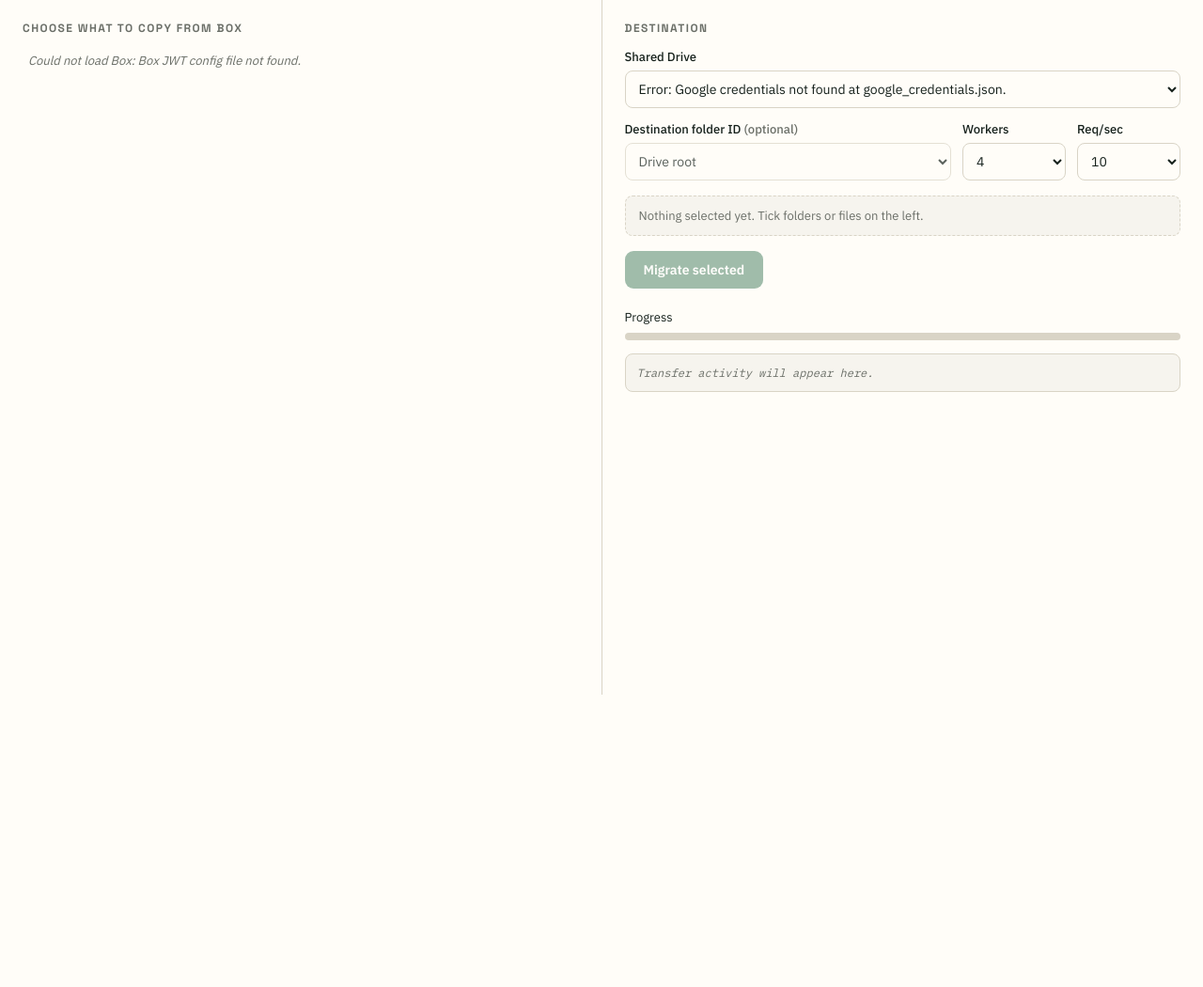
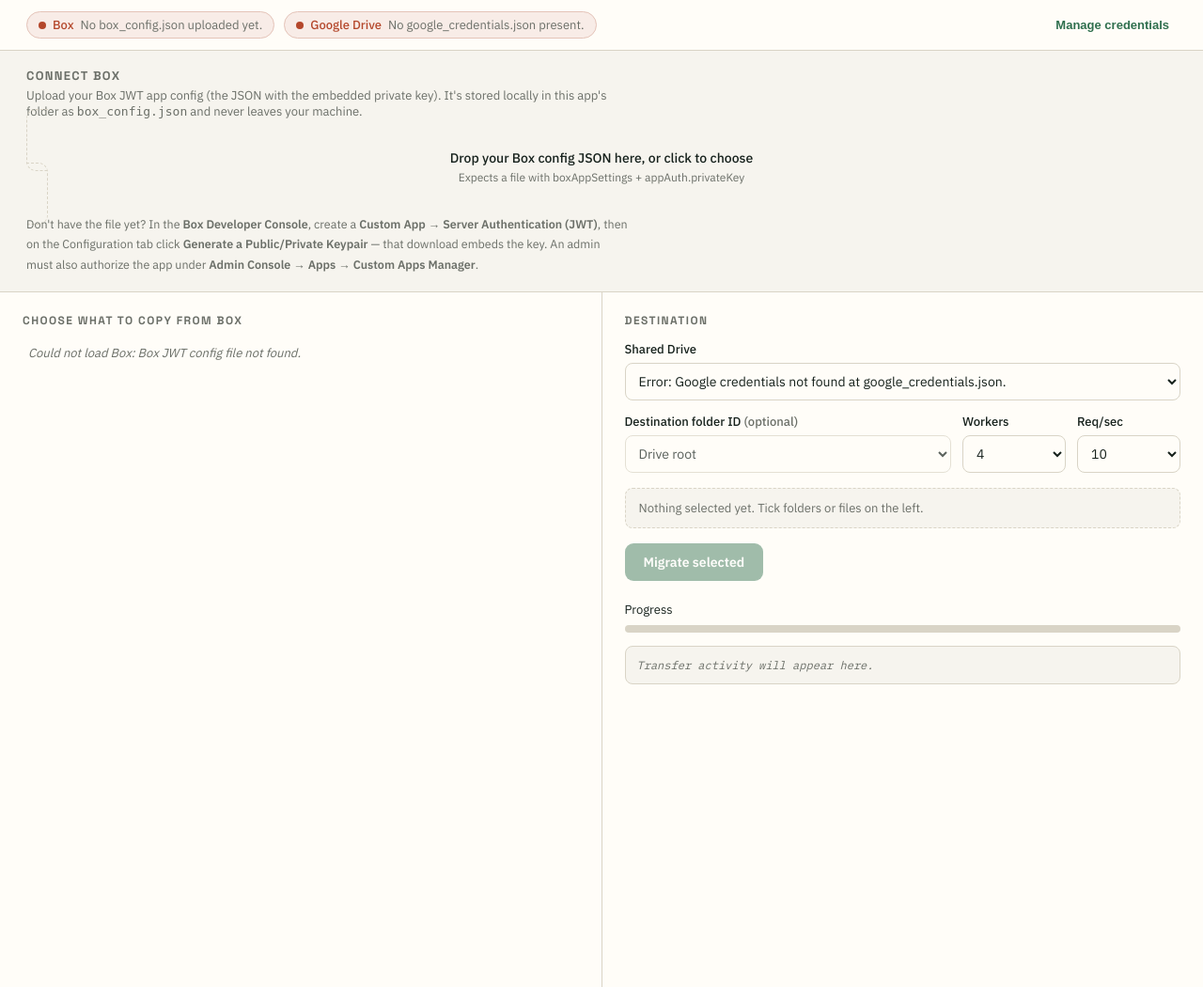
Before and after one commit to angeleenmcw/box-to-gdrive, a Flask app: page / in a window 1280 px wide. Shown: the part 67-1117 px from the top of the page at 94% size. Before the commit the page ends 806 px from the top, so only its background shows below. Run offline with Flask 3, Linux system fonts and the light colour scheme.

Commit message:
Add in-app credential upload and connection status panel

```diff
--- a/webapp/app.py
+++ b/webapp/app.py
@@ -49,9 +49,95 @@ def drive_client():
         return _drive
 
 
+def _validate_box_config(data):
+    """Check that an uploaded Box JWT config has the required key material.
+    Returns (ok, message)."""
+    try:
+        cfg = json.loads(data)
+    except (ValueError, TypeError):
+        return False, "File is not valid JSON."
+    settings = cfg.get("boxAppSettings")
+    if not isinstance(settings, dict):
+        return False, "Missing 'boxAppSettings'. This doesn't look like a Box JWT config."
+    if not settings.get("clientID") or not settings.get("clientSecret"):
+        return False, "Missing clientID / clientSecret in boxAppSettings."
+    app_auth = settings.get("appAuth") or {}
+    if not app_auth.get("privateKey"):
+        return False, ("Missing the private key (boxAppSettings.appAuth.privateKey). "
+                       "When creating the app, click 'Generate a Public/Private Keypair' "
+                       "and download that config — it embeds the key.")
+    if not app_auth.get("publicKeyID"):
+        return False, "Missing publicKeyID in appAuth."
+    if not cfg.get("enterpriseID"):
+        return False, "Missing enterpriseID. Use the config downloaded from the app's Configuration tab."
+    return True, "Config looks complete."
+
+
 @app.route("/")
 def index():
     return render_template("index.html")
+
+
+@app.route("/api/status")
+def api_status():
+    """Report which services are connected, so the UI can show/hide the
+    credential panel."""
+    box_ok, box_msg = False, ""
+    google_ok, google_msg = False, ""
+
+    # Box: file present + valid + client initialises.
+    if os.path.exists(BOX_CONFIG):
+        with open(BOX_CONFIG) as f:
+            ok, msg = _validate_box_config(f.read())
+        if not ok:
+            box_msg = msg
+        else:
+            try:
+                box_client()
+                box_ok = True
+                box_msg = "Connected"
+            except Exception as e:  # noqa: BLE001
+                box_msg = str(e)
+    else:
+        box_msg = "No box_config.json uploaded yet."
+
+    # Google: token cached or credentials present.
+    if os.path.exists(TOKEN_PATH):
+        google_ok, google_msg = True, "Connected"
+    elif os.path.exists(GOOGLE_CREDS):
+        google_msg = "Credentials present — sign-in needed."
+    else:
+        google_msg = "No google_credentials.json present."
+
+    return jsonify({"box": {"ok": box_ok, "message": box_msg},
+                    "google": {"ok": google_ok, "message": google_msg}})
+
+
+@app.route("/api/box/upload-config", methods=["POST"])
+def api_box_upload_config():
+    """Accept a Box JWT config file from the UI, validate it, save it, and
+    reset the cached client so the next call uses the new credentials."""
+    global _box
+    if "file" not in request.files:
+        return jsonify({"ok": False, "error": "No file received."}), 400
+    raw = request.files["file"].read().decode("utf-8", errors="replace")
+    ok, msg = _validate_box_config(raw)
+    if not ok:
+        return jsonify({"ok": False, "error": msg}), 400
+    # Save and reset the client.
+    with open(BOX_CONFIG, "w") as f:
+        f.write(raw)
+    with _lock:
+        _box = None
+    # Try to actually connect and read the root, to surface auth/authorization errors.
+    try:
+        migrator.list_box_folder(box_client(), "0")
+    except Exception as e:  # noqa: BLE001
+        return jsonify({"ok": False, "error":
+                        f"Config saved, but connecting to Box failed: {e}. "
+                        "If this mentions authorization, an admin must approve the "
+                        "app in the Box Admin Console (Apps > Custom Apps Manager)."}), 400
+    return jsonify({"ok": True, "message": "Box connected."})
 
 
 @app.route("/api/box/folder")
--- /dev/null
+++ b/webapp/requirements.txt
@@ -0,0 +1,5 @@
+flask>=3.0
+boxsdk[jwt]>=3.9,<4
+google-api-python-client>=2.100
+google-auth>=2.23
+google-auth-oauthlib>=1.1
--- a/webapp/static/app.js
+++ b/webapp/static/app.js
@@ -261,6 +261,74 @@ function escapeHtml(s) {
     ({ "&": "&amp;", "<": "&lt;", ">": "&gt;", '"': "&quot;", "'": "&#39;" }[c]));
 }
 
+// ---------- Credentials / status ----------
+const chipBox = document.getElementById("chip-box");
+const chipGoogle = document.getElementById("chip-google");
+const drawer = document.getElementById("drawer");
+const dropEl = document.getElementById("drop");
+const credFile = document.getElementById("cred-file");
+const credMsg = document.getElementById("cred-msg");
+document.getElementById("toggle-creds").addEventListener("click", () =>
+  drawer.classList.toggle("open"));
+
+function renderChip(el, label, state) {
+  el.className = "chip " + (state.ok ? "ok" : "bad");
+  el.innerHTML =
+    `<span class="dot"></span>${label}` +
+    `<span class="detail">${escapeHtml(state.message || "")}</span>`;
+}
+
+async function loadStatus() {
+  try {
+    const r = await fetch("/api/status");
+    const s = await r.json();
+    renderChip(chipBox, "Box", s.box);
+    renderChip(chipGoogle, "Google Drive", s.google);
+    // If Box isn't connected, open the drawer so the fix is obvious.
+    if (!s.box.ok) drawer.classList.add("open");
+    return s;
+  } catch (e) {
+    return null;
+  }
+}
+
+async function uploadConfig(file) {
+  credMsg.className = "cred-msg";
+  credMsg.textContent = "Uploading and connecting…";
+  const fd = new FormData();
+  fd.append("file", file);
+  try {
+    const r = await fetch("/api/box/upload-config", { method: "POST", body: fd });
+    const data = await r.json();
+    if (data.ok) {
+      credMsg.className = "cred-msg ok";
+      credMsg.textContent = data.message + " Loading your Box files…";
+      await loadStatus();
+      await loadRoot();           // repopulate the tree now that Box works
+      setTimeout(() => drawer.classList.remove("open"), 1200);
+    } else {
+      credMsg.className = "cred-msg bad";
+      credMsg.textContent = data.error;
+    }
+  } catch (e) {
+    credMsg.className = "cred-msg bad";
+    credMsg.textContent = "Upload failed: " + e.message;
+  }
+}
+
+credFile.addEventListener("change", () => {
+  if (credFile.files[0]) uploadConfig(credFile.files[0]);
+});
+["dragenter", "dragover"].forEach((ev) =>
+  dropEl.addEventListener(ev, (e) => { e.preventDefault(); dropEl.classList.add("drag"); }));
+["dragleave", "drop"].forEach((ev) =>
+  dropEl.addEventListener(ev, (e) => { e.preventDefault(); dropEl.classList.remove("drag"); }));
+dropEl.addEventListener("drop", (e) => {
+  const f = e.dataTransfer.files[0];
+  if (f) uploadConfig(f);
+});
+
 // ---------- boot ----------
+loadStatus();
 loadRoot();
 loadDrives();
--- a/webapp/templates/index.html
+++ b/webapp/templates/index.html
@@ -152,6 +152,57 @@
   .banner.done { background: var(--accent-soft); color: var(--accent); }
   .banner.error { background: #f6e3dd; color: var(--warn); }
 
+  /* Credentials / connection status */
+  .status-bar {
+    display: flex; gap: 10px; flex-wrap: wrap; align-items: center;
+    padding: 12px 28px; border-bottom: 1px solid var(--line);
+    background: var(--panel);
+  }
+  .chip {
+    display: inline-flex; align-items: center; gap: 7px;
+    font-size: 13px; font-weight: 500; padding: 5px 12px;
+    border-radius: 99px; border: 1px solid var(--line);
+  }
+  .chip .dot { width: 8px; height: 8px; border-radius: 50%; flex: none; }
+  .chip.ok { border-color: #bcd8c4; background: var(--accent-soft); color: var(--accent); }
+  .chip.ok .dot { background: var(--accent); }
+  .chip.bad { border-color: #e4c3b8; background: #f8ece7; color: var(--warn); }
+  .chip.bad .dot { background: var(--warn); }
+  .chip .detail { color: var(--muted); font-weight: 400; }
+  .status-bar .spacer { flex: 1; }
+  .link-btn {
+    font-size: 13px; font-weight: 600; color: var(--accent);
+    background: none; border: none; cursor: pointer; padding: 5px 8px;
+  }
+  .link-btn:hover { text-decoration: underline; }
+
+  /* Credential drawer */
+  .drawer {
+    display: none; padding: 18px 28px; border-bottom: 1px solid var(--line);
+    background: var(--paper);
+  }
+  .drawer.open { display: block; }
+  .drawer h3 {
+    font-family: "Space Grotesk", sans-serif; font-size: 13px;
+    text-transform: uppercase; letter-spacing: .1em; color: var(--muted);
+    margin: 0 0 4px;
+  }
+  .drawer p { font-size: 13px; color: var(--muted); margin: 4px 0 12px; max-width: 640px; }
+  .drop {
+    border: 1.5px dashed var(--line); border-radius: 10px; padding: 22px;
+    text-align: center; cursor: pointer; transition: border-color .15s, background .15s;
+    max-width: 640px;
+  }
+  .drop:hover, .drop.drag { border-color: var(--accent); background: var(--accent-soft); }
+  .drop .big { font-size: 14px; font-weight: 500; color: var(--ink); }
+  .drop .small { font-size: 12px; color: var(--muted); margin-top: 4px; }
+  .drop input { display: none; }
+  .cred-msg { font-size: 13px; margin-top: 10px; max-width: 640px; }
+  .cred-msg.ok { color: var(--accent); }
+  .cred-msg.bad { color: var(--warn); }
+  .steps { font-size: 12.5px; color: var(--muted); max-width: 640px; line-height: 1.7; margin-top: 12px; }
+  .steps code { font-family: "IBM Plex Mono", monospace; background: var(--panel); padding: 1px 5px; border-radius: 4px; }
+
   @media (max-width: 860px) {
     main { grid-template-columns: 1fr; }
   }
@@ -162,6 +213,32 @@
   <h1>Box → Shared Drive Migration</h1>
   <span class="flow">Copy from <b>Box</b> into a <i>Google Shared Drive</i></span>
 </header>
+
+<div class="status-bar">
+  <span class="chip" id="chip-box"><span class="dot"></span>Box<span class="detail">checking…</span></span>
+  <span class="chip" id="chip-google"><span class="dot"></span>Google Drive<span class="detail">checking…</span></span>
+  <span class="spacer"></span>
+  <button class="link-btn" id="toggle-creds">Manage credentials</button>
+</div>
+
+<div class="drawer" id="drawer">
+  <h3>Connect Box</h3>
+  <p>Upload your Box JWT app config (the JSON with the embedded private key).
+     It's stored locally in this app's folder as <code>box_config.json</code> and
+     never leaves your machine.</p>
+  <label class="drop" id="drop">
+    <div class="big">Drop your Box config JSON here, or click to choose</div>
+    <div class="small">Expects a file with boxAppSettings + appAuth.privateKey</div>
+    <input type="file" id="cred-file" accept=".json,application/json">
+  </label>
+  <div class="cred-msg" id="cred-msg"></div>
+  <div class="steps">
+    Don't have the file yet? In the <b>Box Developer Console</b>, create a
+    <b>Custom App → Server Authentication (JWT)</b>, then on the Configuration tab
+    click <b>Generate a Public/Private Keypair</b> — that download embeds the key.
+    An admin must also authorize the app under <b>Admin Console → Apps → Custom Apps Manager</b>.
+  </div>
+</div>
 
 <main>
   <!-- LEFT: Box source tree -->
```
